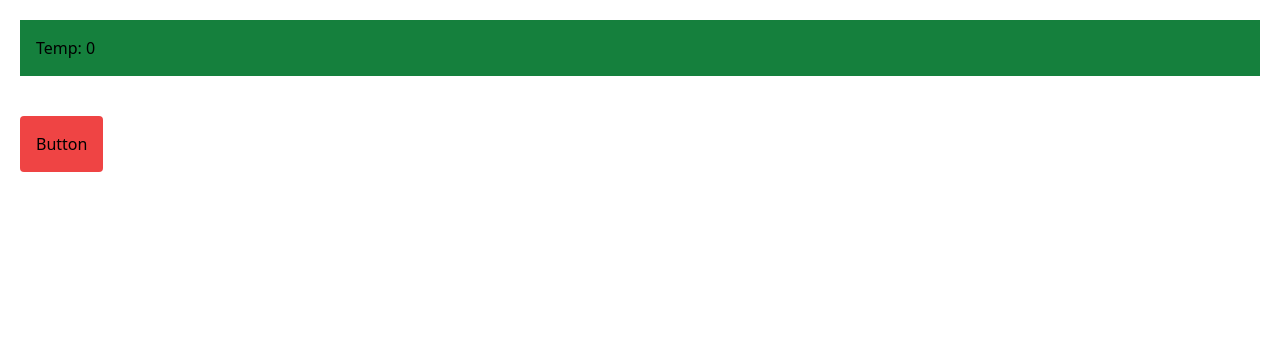
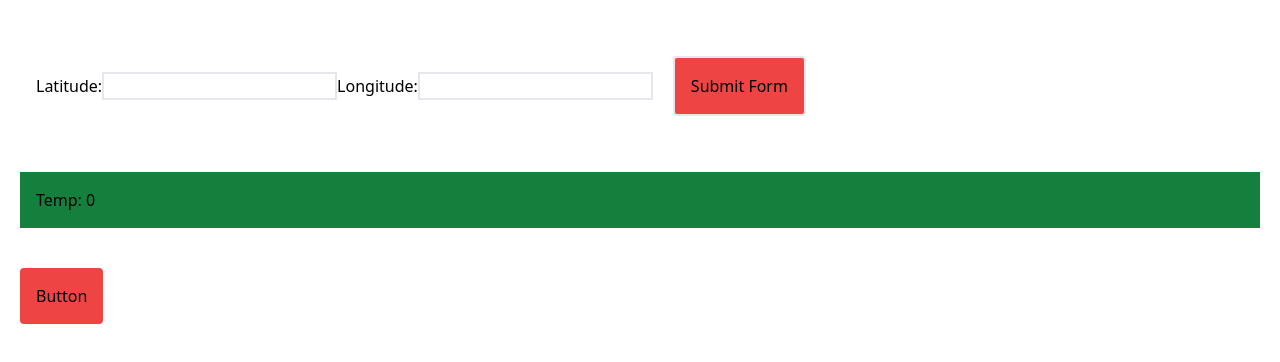
Before and after one commit to CollinTravers/weatherAPI_testing, a Next.js app: page / in a window 1280 px wide. Shown: the top 362 px of the page. Built offline with nearby package versions, Linux system fonts and the light colour scheme.

Commit message:
Client side form submit data working, partial POST requets working

```diff
--- a/app/api/weather/route.js
+++ b/app/api/weather/route.js
@@ -14,3 +14,12 @@ export async function GET(request) {
 
   return NextResponse.json({ data })
 }
+
+export async function POST(request) {
+  console.log("-------- INSIDE THE POST ---------")
+
+  const res = await request.json()
+  //console.log(res)
+  console.log("POSTING")
+  //return NextResponse.json({ res })
+}
--- a/app/page.js
+++ b/app/page.js
@@ -6,6 +6,8 @@ import { use, useState } from "react"
 export default function Home() {
 
   const [temp, setTemp] = useState(0)
+  const [lat, setLat] = useState(0)
+  const [lon, setLong] = useState(0)
 
   async function makeWeatherCall () {
     const response = await fetch('/api/weather')
@@ -19,8 +21,40 @@ export default function Home() {
     setTemp(dataTemp)
   }
 
+  function handleSubmit(e){
+    // Prevent the browser from reloading the page
+    e.preventDefault();
+
+    console.log("User has submitted")
+
+    // Read the form data
+    const form = e.target;
+    const formData = new FormData(form);
+
+    console.log("FormData: ", formData)
+
+    // Or you can work with it as a plain object:
+    const formJson = Object.fromEntries(formData.entries());
+
+    // You can pass formData as a fetch body directly:
+    fetch('/api/weather', { method: form.method, body: formJson });
+
+    console.log(formJson);
+  }
+
   return (
     <div>
+      <form className="m-5 p-4" method="POST" onSubmit={handleSubmit}>
+        <label>
+          Latitude:
+          <input className="border-solid border-2" name="Lat" type='text'></input>
+        </label>
+        <label>
+          Longitude:
+          <input className="border-solid border-2" name="Lon" type='text'></input>
+        </label>
+        <button className="m-5 p-4 bg-red-500 border-solid border-2 rounded"type="submit">Submit Form</button>
+      </form>
       <div className="bg-green-700 m-5 p-4">Temp: {temp}</div>
       <button className="bg-red-500 m-5 p-4 rounded" onClick={makeWeatherCall}>Button</button>
     </div>
```
